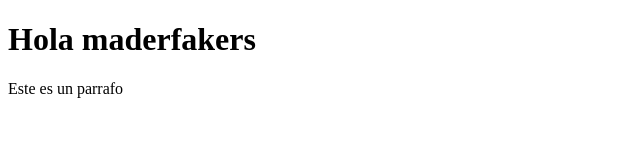
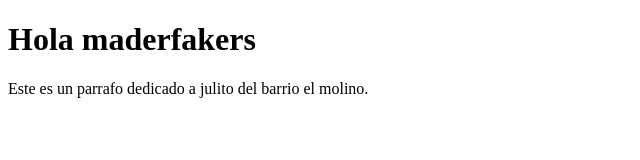
Before and after one commit to persmandirols/persmandirols.github.io, a plain HTML site: page index.html in a window 1280 px wide. Shown: the whole page, without its empty margins (0-640 px from the left). Drawn offline with Linux system fonts and the light colour scheme.

Commit message:
Update index.html

```diff
--- a/index.html
+++ b/index.html
@@ -5,6 +5,6 @@
 </head>
 <body>
 <h1>Hola maderfakers</h1>
-<p>Este es un parrafo</p>
+<p>Este es un parrafo dedicado a julito del barrio el molino.</p>
 </body>
 </html>
```
